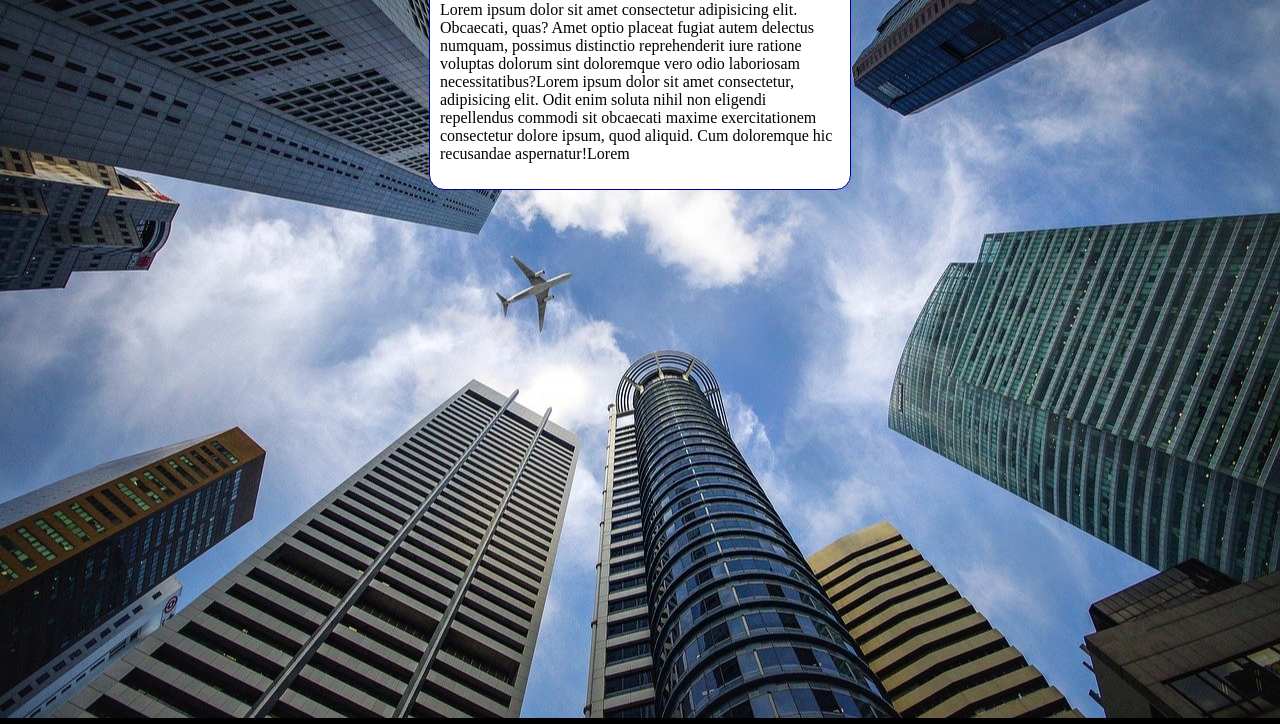
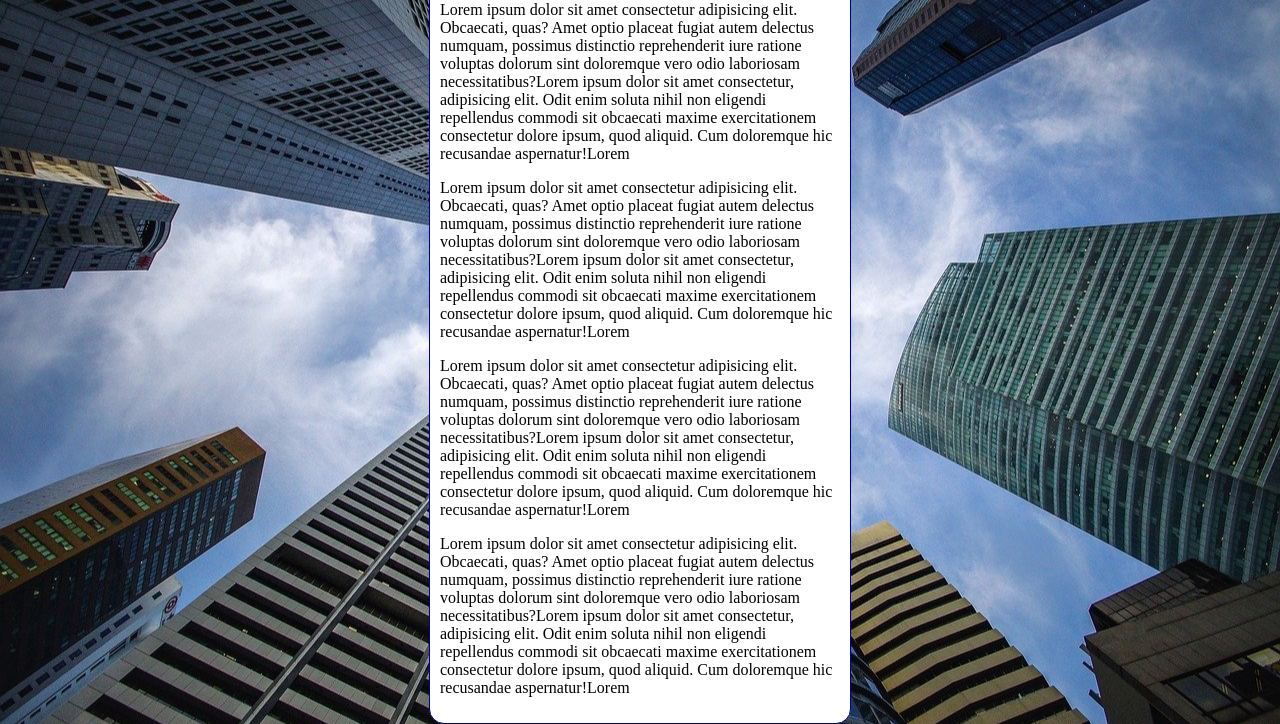
Before and after one commit to Helenprigoli/html-css, a plain HTML site: page exercicios/exe 022/fundo006.html in a window 1280 px wide. Shown: the part 98-822 px from the top of the page. Drawn offline with Linux system fonts and the light colour scheme.

Commit message:
atualizei novamente o 0022

```diff
--- a/exercicios/exe 022/fundo006.html
+++ b/exercicios/exe 022/fundo006.html
@@ -28,6 +28,9 @@
     <main>
         <h1>Teste de Imagem de fundo</h1>
         <p>Lorem ipsum dolor sit amet consectetur adipisicing elit. Obcaecati, quas? Amet optio placeat fugiat autem delectus numquam, possimus distinctio reprehenderit iure ratione voluptas dolorum sint doloremque vero odio laboriosam necessitatibus?Lorem ipsum dolor sit amet consectetur, adipisicing elit. Odit enim soluta nihil non eligendi repellendus commodi sit obcaecati maxime exercitationem consectetur dolore ipsum, quod aliquid. Cum doloremque hic recusandae aspernatur!Lorem</p>
+        <p>Lorem ipsum dolor sit amet consectetur adipisicing elit. Obcaecati, quas? Amet optio placeat fugiat autem delectus numquam, possimus distinctio reprehenderit iure ratione voluptas dolorum sint doloremque vero odio laboriosam necessitatibus?Lorem ipsum dolor sit amet consectetur, adipisicing elit. Odit enim soluta nihil non eligendi repellendus commodi sit obcaecati maxime exercitationem consectetur dolore ipsum, quod aliquid. Cum doloremque hic recusandae aspernatur!Lorem</p>
+        <p>Lorem ipsum dolor sit amet consectetur adipisicing elit. Obcaecati, quas? Amet optio placeat fugiat autem delectus numquam, possimus distinctio reprehenderit iure ratione voluptas dolorum sint doloremque vero odio laboriosam necessitatibus?Lorem ipsum dolor sit amet consectetur, adipisicing elit. Odit enim soluta nihil non eligendi repellendus commodi sit obcaecati maxime exercitationem consectetur dolore ipsum, quod aliquid. Cum doloremque hic recusandae aspernatur!Lorem</p>
+        <p>Lorem ipsum dolor sit amet consectetur adipisicing elit. Obcaecati, quas? Amet optio placeat fugiat autem delectus numquam, possimus distinctio reprehenderit iure ratione voluptas dolorum sint doloremque vero odio laboriosam necessitatibus?Lorem ipsum dolor sit amet consectetur, adipisicing elit. Odit enim soluta nihil non eligendi repellendus commodi sit obcaecati maxime exercitationem consectetur dolore ipsum, quod aliquid. Cum doloremque hic recusandae aspernatur!Lorem</p>
     </main>
 
 </body>
```
